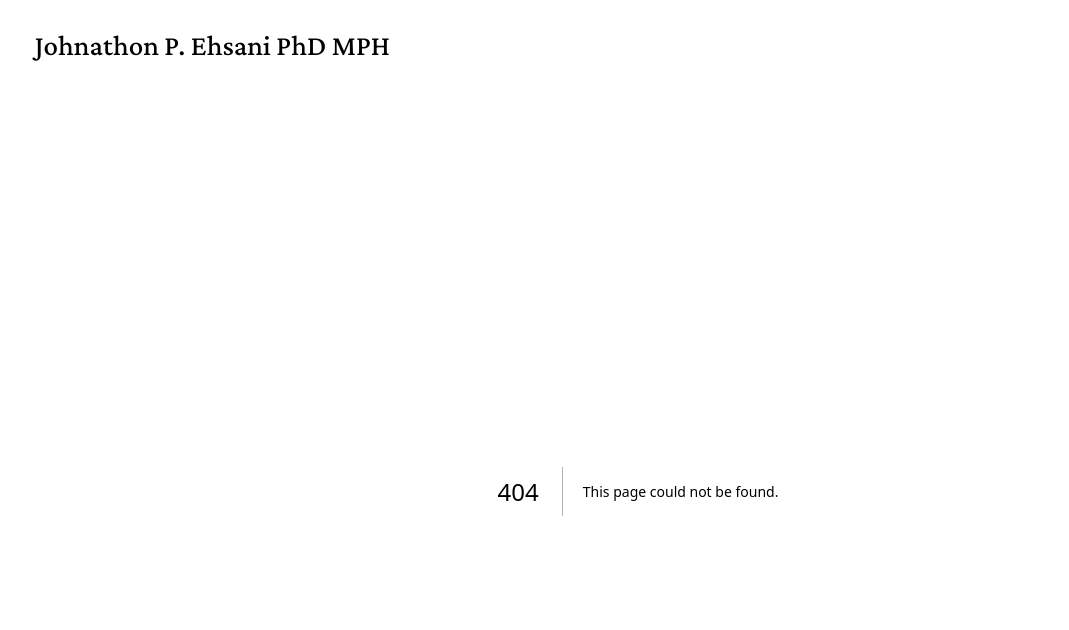
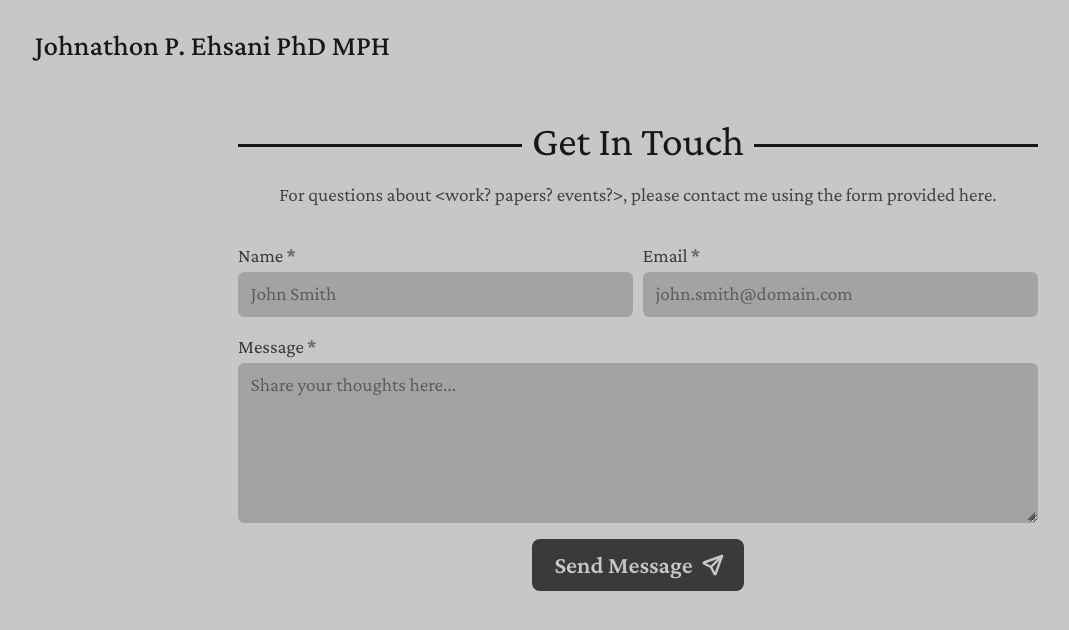
Before and after one commit to Fabiofdez/johnathon-ehsani-page, a Next.js app: page /contact in a window 1280 px wide. Before the commit this address had no page. Shown: the top 630 px of the page, without its empty margins (2-1071 px from the left). Built offline with nearby package versions, Linux system fonts and the light colour scheme.

Commit message:
add contact form > use formspree for server handling + new icons, css fixes

```diff
--- a/package.json
+++ b/package.json
@@ -10,6 +10,8 @@
   },
   "dependencies": {
     "@formspree/react": "^3.0.0",
+    "@tabler/icons-react": "^3.36.0",
+    "clsx": "^2.1.1",
     "next": "16.1.1",
     "prettier": "^3.7.4",
     "prettier-plugin-organize-imports": "^4.3.0",
--- /dev/null
+++ b/src/app/contact/page.tsx
@@ -0,0 +1,179 @@
+"use client";
+
+import { useForm } from "@formspree/react";
+import { IconMailCheck, IconSend } from "@tabler/icons-react";
+import clsx from "clsx";
+import {
+  ChangeEvent,
+  ElementType,
+  FormEvent,
+  forwardRef,
+  InputHTMLAttributes,
+  useEffect,
+  useRef,
+  useState,
+} from "react";
+
+type FormRefType = InputFieldType | HTMLButtonElement;
+type InputFieldType = HTMLInputElement & HTMLTextAreaElement;
+type InputFieldProps = InputHTMLAttributes<InputFieldType> & {
+  label?: string;
+  textArea?: boolean;
+};
+
+const FORM_KEY = "mkonbvae";
+
+const Contact = () => {
+  const formRefs = useRef<{ [k: string]: FormRefType }>({});
+  const [state, handleSubmit] = useForm(FORM_KEY);
+  const SUBMIT_ID = "btn-submit-form";
+
+  useEffect(() => {
+    if (state.submitting || state.succeeded) {
+      Object.values(formRefs.current).forEach((input) => {
+        input.setCustomValidity("");
+      });
+
+      return;
+    }
+
+    const formErrors = state.errors?.getFormErrors();
+    const fieldErrors = state.errors?.getAllFieldErrors();
+
+    const firstFormError = formErrors?.[0]?.message;
+    if (firstFormError) {
+      const btn = formRefs.current[SUBMIT_ID];
+
+      btn?.setCustomValidity(firstFormError);
+      btn?.reportValidity();
+    }
+
+    if (!fieldErrors?.length) return;
+    const [firstField, firstFieldErrors] = fieldErrors?.[0];
+
+    const firstFieldError = firstFieldErrors?.[0]?.message;
+    if (firstFieldError) {
+      const input = formRefs.current[firstField];
+
+      input?.setCustomValidity(firstFieldError);
+      input?.reportValidity();
+    }
+  }, [state]);
+
+  function addInputRef(input: FormRefType | null) {
+    if (!input?.id) return;
+    formRefs.current[input.id] = input;
+  }
+
+  function checkInputValidity({
+    currentTarget: input,
+  }: ChangeEvent<InputFieldType>) {
+    if (!input?.id) return;
+
+    if (input.validity.customError) input.setCustomValidity("");
+  }
+
+  return (
+    <section className="contact">
+      <form onSubmit={handleSubmit} inert={state.succeeded}>
+        <h2 className="with-sep centered">Get In Touch</h2>
+        <p className="subtitle -translate-y-[0.5rem] md:mb-[0.5rem]">
+          For questions about &lt;work? papers? events?&gt;, please contact me
+          using the form provided here.
+        </p>
+
+        <div className="input-row">
+          <InputField
+            id="name"
+            name="Name"
+            label="Name"
+            autoComplete="name"
+            placeholder="John Smith"
+            onChange={checkInputValidity}
+            required
+            ref={addInputRef}
+          />
+          <InputField
+            id="email"
+            type="email"
+            name="Email"
+            label="Email"
+            autoComplete="email"
+            placeholder="john.smith@domain.com"
+            onChange={checkInputValidity}
+            required
+            ref={addInputRef}
+          />
+        </div>
+
+        <InputField
+          textArea
+          className="min-h-[5rem]"
+          id="message"
+          name="Message"
+          label="Message"
+          placeholder="Share your thoughts here..."
+          onChange={checkInputValidity}
+          required
+          ref={addInputRef}
+        />
+
+        <button
+          className="primary mx-auto"
+          id={SUBMIT_ID}
+          type="submit"
+          disabled={state.submitting}
+          ref={addInputRef}
+        >
+          Send Message
+          <IconSend />
+        </button>
+      </form>
+
+      <div className="success-overlay" inert={!state.succeeded}>
+        <h2 className="text-[3rem]! font-bold">Thank You!</h2>
+
+        <p className="subtitle -translate-y-[0.5rem] md:mb-[0.5rem]">
+          Your message has been received, I'll get back to you soon.
+        </p>
+
+        <IconMailCheck className="success" />
+
+        <a className="main-cta mt-[2rem]!" href="/">
+          Home
+        </a>
+      </div>
+    </section>
+  );
+};
+
+const InputField = forwardRef<InputFieldType, InputFieldProps>((props, ref) => {
+  const { className, label, textArea, ...inputProps } = props;
+  const Input: ElementType = textArea ? "textarea" : "input";
+
+  const [valid, setValid] = useState(true);
+
+  function renderValidity(event: FormEvent<InputFieldType>) {
+    const input = event.currentTarget;
+    setValid(input.validity.valid);
+  }
+
+  return (
+    <div className="input-field">
+      <label htmlFor={props.id} hidden={!label}>
+        {label}
+        {props.required ? <b className="star">*</b> : null}
+      </label>
+
+      <Input
+        {...inputProps}
+        className={clsx(className, !valid && "error")}
+        // onInvalid={renderValidity}
+        // onInput={renderValidity}
+        ref={ref}
+      />
+    </div>
+  );
+});
+
+export default Contact;
--- a/src/app/globals.css
+++ b/src/app/globals.css
@@ -3,6 +3,10 @@
 :root {
   --background: #c7c7c7;
   --foreground: #171717;
+
+  --loader-gradient:
+    in oklab, var(--background) 0%, var(--background) 50%,
+    var(--foreground) 50%, var(--foreground) 100%;
 }
 
 @theme inline {
@@ -22,7 +26,7 @@ body {
   @apply font-serif;
   @apply bg-background;
   @apply text-foreground;
-  @apply min-w-[25rem] overflow-scroll;
+  @apply min-w-[18rem];
 }
 
 header.page-banner {
@@ -30,10 +34,19 @@ header.page-banner {
   @apply w-full;
   @apply text-[1.6rem];
   @apply py-[1.5rem] px-[2.3rem];
+  @apply max-sm:px-[1.8rem];
   @apply z-10;
 }
 header.page-banner .title {
   @apply text-[1.8rem] font-medium;
+}
+header.page-banner .title a {
+  @apply px-[0.2rem] -mx-[0.2rem] rounded-[0.2rem];
+
+  &:focus-visible {
+    @apply shadow-none;
+    @apply outline-[0.2rem] outline-foreground/50 outline-offset-[0.2rem];
+  }
 }
 
 /* .page-bg {
@@ -52,27 +65,106 @@ section {
   @apply relative;
   @apply flex w-full;
   @apply px-[2.3rem] py-[1.2rem] gap-[1.5rem];
+  @apply max-sm:px-[1.8rem];
+
+  &:last-child {
+    @apply mb-[1.2rem];
+  }
+}
+
+section h2 {
+  @apply text-[2.6rem];
+  @apply flex items-center;
+  @apply gap-[0.6rem];
+}
+section h2.centered {
+  @apply text-center;
+}
+section h2.with-sep {
+  @apply @container;
+
+  &::after,
+  &.centered::before {
+    @apply content-[""] @[20rem]:flex-1;
+    @apply bg-foreground;
+    @apply w-full h-[0.16rem];
+    @apply mt-[0.5rem];
+  }
 }
 
 section .text-col {
   @apply block w-full;
 }
-section .text-col h2 {
-  @apply text-[2.6rem];
-  @apply overflow-hidden;
+section .text-col.links {
+  @apply flex-2;
 }
+
+section p.subtitle {
+  @apply text-[1.2rem] text-center;
+  @apply text-foreground/75;
+}
+
 section .text-col p {
   @apply text-[1.3rem]/relaxed font-light;
 }
-section .text-col p.link a,
+section .text-col p.link {
+  @apply wrap-anywhere;
+  @apply rounded-[0.5rem] mb-[0.5rem];
+
+  &:hover,
+  &:has(a:focus-visible) {
+    @apply bg-foreground/10;
+  }
+  &:has(a:focus-visible) {
+    @apply outline-[0.2rem] outline-foreground/65 outline-offset-[0.15rem];
+  }
+  &:has(a:active) {
+    @apply bg-foreground/20;
+  }
+
+  &:hover b,
+  &:has(a:focus-visible) b {
+    @apply underline;
+  }
+
+  & .tabler-icon {
+    @apply inline;
+    @apply -my-[1rem];
+    @apply -translate-y-[0.1rem];
+  }
+  & .tabler-icon.pdf-link {
+    @apply w-auto h-auto aspect-[1.5];
+    @apply bg-foreground/60 text-background;
+    @apply px-[0.2rem] mx-[0.3rem] rounded-[0.3rem];
+    @apply scale-[0.9];
+  }
+  & .tabler-icon.pdf-link > * {
+    @apply scale-[1.3];
+    @apply origin-center;
+  }
+}
+
+section .text-col p.event,
+section .text-col p.link a {
+  @apply -indent-[1.5rem];
+}
 section .text-col p.event {
-  @apply -indent-[1.5rem] ml-[1.5rem];
+  @apply ml-[1.5rem] mb-[0.8rem];
 }
 section .text-col p.link a {
-  @apply mb-[0.5rem];
+  @apply block;
+  @apply pl-[2.3rem] pr-[0.8rem] py-[0.4rem];
+
+  &:focus-visible {
+    @apply shadow-none;
+    @apply outline-none;
+  }
 }
-section .text-col p.event {
-  @apply mb-[0.8rem];
+section .text-col p.link b {
+  @apply font-semibold;
+}
+section .text-col p.link i {
+  @apply text-[0.9em];
 }
 
 section.about-me {
@@ -96,54 +188,14 @@ section.about-me .text-col {
 section.papers-events {
   @apply max-lg:flex-col;
 }
-section.papers-events .text-col {
-  @apply overflow-hidden;
-}
-section.papers-events .text-col h2,
-section.products .text-col h2 {
-  @apply flex items-center;
+section.papers-events h2,
+section.products h2 {
   @apply text-[2rem];
-  @apply gap-[0.6rem] mb-[0.5rem];
+  @apply mb-[0.5rem];
 }
 section.papers-events .text-col p,
 section.products .text-col p {
   @apply text-[1.3rem]/snug;
-}
-
-section .text-col.links {
-  @apply flex-2;
-}
-section .text-col.links p.link {
-  @apply wrap-anywhere;
-  @apply rounded-[0.5rem];
-}
-section .text-col.links p.link a {
-  @apply block;
-  @apply px-[0.8rem] py-[0.5rem];
-}
-section .text-col.links p.link b {
-  @apply font-semibold;
-}
-section .text-col.links p.link i {
-  @apply text-[0.9em];
-}
-section .text-col.links p.link:hover,
-section .text-col.links p.link:has(a:focus-visible) {
-  @apply bg-foreground/10;
-}
-section .text-col.links p.link:active {
-  @apply bg-foreground/20;
-}
-section .text-col.links p.link:hover b,
-section .text-col.links p.link:has(a:focus-visible) b {
-  @apply underline;
-}
-section .text-col.links p.link a:focus-visible {
-  @apply shadow-none;
-  @apply outline-none;
-}
-section .text-col.links p.link:has(a:focus-visible) {
-  @apply outline-[0.2rem] outline-foreground/65 -outline-offset-[0.2rem];
 }
 
 section.papers-events .text-col.events {
@@ -153,33 +205,149 @@ section.papers-events .text-col.events {
   @apply px-[1rem] pt-[0.5rem] pb-[1rem] rounded-[0.5rem];
 }
 
-section h2.centered {
-  @apply text-center;
-}
-section h2.with-sep {
-  @apply @container;
-}
-section h2.with-sep.centered::before,
-section h2.with-sep::after {
-  @apply content-[""] @[20rem]:flex-1;
-  @apply bg-foreground;
-  @apply w-full h-[0.16rem];
-  @apply mt-[0.5rem];
-}
-
 section.papers-events .text-col.events i {
   @apply font-medium;
   @apply mr-[0.5rem];
 }
 
-a.main-cta {
+a.main-cta,
+button.primary {
   @apply flex;
-  @apply w-fit;
+  @apply justify-center items-center;
+  @apply relative;
+  @apply w-fit box-border;
   @apply bg-foreground/80;
   @apply text-[1.5rem] text-background font-semibold;
-  @apply px-[1.4rem] py-[0.5rem] rounded-[0.5rem] mt-[1.5rem];
+  @apply px-[1.4rem] py-[0.5rem] gap-[0.5rem] rounded-[0.5rem];
+  @apply cursor-pointer;
+  @apply transition;
+
+  &:hover {
+    @apply bg-foreground/75 dark:bg-foreground/90;
+  }
+  &:active {
+    @apply bg-foreground/90 dark:bg-foreground/70;
+  }
+  &:focus-visible {
+    @apply shadow-none;
+    @apply outline-[0.2rem] outline-foreground outline-offset-[0.15rem];
+  }
+  &:disabled {
+    @apply bg-foreground/50;
+    @apply cursor-[initial];
+  }
+
+  & .tabler-icon {
+    @apply -mr-[0.2rem];
+    @apply stroke-[2.4];
+  }
+
+  /* &[data-loading] {
+    @apply rounded-[0.8rem];
+  }
+  &[data-loading]::after {
+    @apply block;
+  } */
+}
+a.main-cta {
+  @apply mt-[1.5rem];
 }
 
 section:has(a.main-cta) + section.paper-events .text-col.events {
   @apply -translate-y-[4rem] -mb-[4rem];
 }
+
+section.contact form {
+  @apply flex flex-col;
+  @apply w-[80vw] max-w-[50rem];
+  @apply mx-auto gap-[1rem];
+
+  &[inert] {
+    @apply opacity-0;
+  }
+}
+section.contact .success-overlay {
+  @apply absolute inset-0;
+  @apply flex flex-col items-center text-center;
+  @apply p-[inherit];
+  @apply transition-opacity;
+
+  &::before,
+  &::after {
+    @apply content-[""];
+    @apply flex-1;
+  }
+
+  &[inert] {
+    @apply opacity-0;
+  }
+}
+
+section.contact .success-overlay .tabler-icon.success {
+  @apply w-[50%] max-w-[20vh] h-auto aspect-square;
+  @apply stroke-[1.2] opacity-65;
+}
+
+.input-row {
+  @apply flex max-md:flex-col;
+  @apply w-full;
+  @apply gap-[0.6rem] max-md:gap-[1rem];
+}
+
+.input-field {
+  @apply relative;
+  @apply flex flex-col;
+  @apply w-full;
+
+  &:has(input:focus) label,
+  &:has(textarea:focus) label {
+    @apply font-semibold;
+  }
+
+  &:has(textarea)::after {
+    @apply content-[""];
+    @apply absolute bottom-[0.2rem] right-[0.2rem];
+    @apply border-[0.3rem] rounded-br-[0.2rem];
+    @apply border-r-foreground border-b-foreground;
+    @apply border-l-transparent border-t-transparent;
+    @apply pointer-events-none;
+    @apply opacity-50;
+  }
+}
+.input-field label {
+  @apply text-[1.2rem] text-foreground/80;
+  @apply mb-[0.1rem];
+}
+.input-field label .star {
+  @apply mx-[0.2rem];
+  @apply opacity-65;
+}
+
+input,
+textarea {
+  @apply w-full;
+  @apply text-[1.2rem];
+  @apply bg-foreground/20 dark:bg-foreground/15;
+  @apply px-[0.8rem] py-[0.5rem] rounded-[0.4rem];
+
+  &:hover {
+    @apply bg-foreground/25 dark:bg-foreground/20;
+  }
+  &:focus {
+    @apply outline-[0.2rem] outline-foreground/75;
+  }
+
+  &.error {
+    @apply bg-rose-700/20;
+    @apply outline-rose-950/75;
+  }
+}
+textarea {
+  @apply h-[10rem];
+  @apply resize-y;
+
+  &::-moz-resizer,
+  &::-webkit-resizer {
+    @apply hidden;
+  }
+}
--- a/src/app/page.tsx
+++ b/src/app/page.tsx
@@ -1,15 +1,13 @@
 import { localFetch } from "@/util/fetch";
 import { Personal } from "@/util/info";
+import { IconArrowRight, IconExternalLink, IconPdf } from "@tabler/icons-react";
 import Image from "next/image";
 
-function parseReadableLink(mdString: string) {
-  const [_, title, href] = mdString.match(/\[(.*)\]\((.*)\)/) || [];
+function parseReadableLink(md: string) {
+  const [_, title, href] = md.match(/\[(.*)\]\((.*)\)/) || [];
+  const { host } = new URL(href);
 
-  return {
-    title,
-    href,
-    domain: new URL(href).host,
-  };
+  return { title, href, host };
 }
 
 function isNonEmpty(str: string) {
@@ -49,13 +47,14 @@ const Home = () => {
         </div>
 
         <div className="text-col">
-          <h2>About Me</h2>
+          <h2 className="max-sm:justify-self-center">About Me</h2>
 
           <p>{AboutMe}</p>
 
-          {/* <a className="main-cta" href="/contact">
+          <a className="main-cta max-sm:mx-auto" href="/contact">
             Get in Touch
-          </a> */}
+            <IconArrowRight />
+          </a>
         </div>
       </section>
 
@@ -66,9 +65,14 @@ const Home = () => {
           {PaperLinks.map((link, idx) => (
             <p key={idx} className="link">
               <a href={link.href}>
-                <b>{link.title}</b>
+                <b id="paper-title">
+                  {link.title}
+                  {link.href?.endsWith(".pdf") && (
+                    <IconPdf className="pdf-link" />
+                  )}
+                </b>
                 <br />
-                <i>{link.domain}</i>
+                <i id="paper-host">{link.host}</i>
               </a>
             </p>
           ))}
@@ -79,7 +83,7 @@ const Home = () => {
 
           {UpcomingEvents.map((event, idx) => (
             <p key={idx} className="event">
-              <i>{event.date}: </i>
+              <i id="event-date">{event.date}: </i>
               {event.info}
             </p>
           ))}
@@ -93,9 +97,9 @@ const Home = () => {
           {ResearchProducts.map((link, idx) => (
             <p className="link" key={idx}>
               <a href={link.href}>
-                <b>{link.title}</b>
+                <b id="product-title">{link.title}</b>
                 <br />
-                <i>{link.domain}</i>
+                <i id="product-host">{link.host}</i>
               </a>
             </p>
           ))}
```
Also changed, not shown: 1 other file (tests, documents, lock files or other folders).
